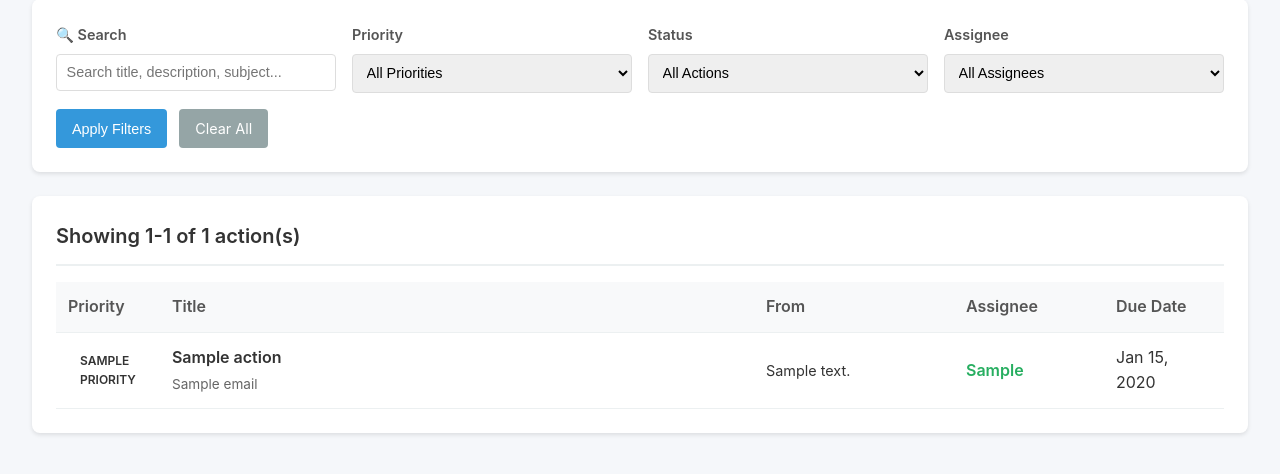
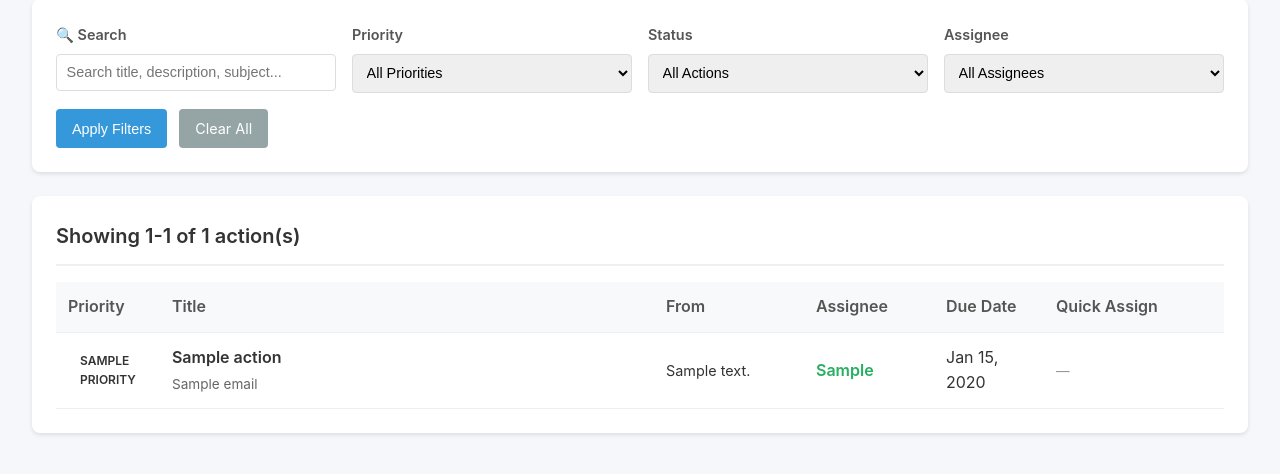
Before and after one commit to blake-perkins/INtelliBOX, a FastAPI app: template src/emailtools/web/templates/actions.html in a window 1280 px wide. Shown: the part 201-675 px from the top of the page. Run offline with FastAPI, Linux system fonts and the light colour scheme; the template is opened without the code that fills it: most values are stand-ins (such as "Sample title", 1, 10 or a date in 2020).

Commit message:
Add quick-assign functionality to actions list
- Add 'Quick Assign' column to actions table
- Inline assign form for unassigned actions
- Click-to-assign without navigating to detail page
- Stop propagation on assign column to prevent row click

Co-Authored-By: Claude Sonnet 4.5 <noreply@anthropic.com>

```diff
--- a/src/emailtools/web/templates/actions.html
+++ b/src/emailtools/web/templates/actions.html
@@ -120,25 +120,25 @@
     <table>
         <thead>
             <tr>
-                <th style="width: 100px;">Priority</th>
+                <th style="width: 90px;">Priority</th>
                 <th>Title</th>
-                <th style="width: 200px;">From</th>
-                <th style="width: 150px;">Assignee</th>
-                <th style="width: 120px;">Due Date</th>
+                <th style="width: 150px;">From</th>
+                <th style="width: 130px;">Assignee</th>
+                <th style="width: 110px;">Due Date</th>
+                <th style="width: 180px;">Quick Assign</th>
             </tr>
         </thead>
         <tbody>
             {% for action in actions %}
             {% set is_overdue = action.due_date and action.due_date < current_time %}
             {% set assignment = action.assignments[0] if action.assignments else None %}
-            <tr style="cursor: pointer; {% if is_overdue and (not assignment or assignment.status != 'completed') %}background-color: #fff5f5;{% endif %}"
-                onclick="window.location='/actions/{{ action.id }}'">
-                <td>
+            <tr style="{% if is_overdue and (not assignment or assignment.status != 'completed') %}background-color: #fff5f5;{% endif %}">
+                <td style="cursor: pointer;" onclick="window.location='/actions/{{ action.id }}'">
                     <span class="badge badge-{{ action.priority }}">
                         {{ action.priority }}
                     </span>
                 </td>
-                <td>
+                <td style="cursor: pointer;" onclick="window.location='/actions/{{ action.id }}'">
                     <div style="font-weight: 600; margin-bottom: 0.25rem;">
                         {{ action.title[:80] }}{% if action.title|length > 80 %}...{% endif %}
                     </div>
@@ -146,17 +146,17 @@
                         {{ action.email.subject[:60] }}{% if action.email.subject|length > 60 %}...{% endif %}
                     </div>
                 </td>
-                <td style="font-size: 0.9rem;">
+                <td style="font-size: 0.9rem; cursor: pointer;" onclick="window.location='/actions/{{ action.id }}'">
                     {{ action.email.from_address.split('@')[0] if '@' in action.email.from_address else action.email.from_address }}
                 </td>
-                <td>
+                <td style="cursor: pointer;" onclick="window.location='/actions/{{ action.id }}'">
                     {% if assignment %}
                         <span style="color: #27ae60; font-weight: 600;">{{ assignment.assigned_to }}</span>
                     {% else %}
                         <span style="color: #f39c12; font-weight: 600;">Unassigned</span>
                     {% endif %}
                 </td>
-                <td>
+                <td style="cursor: pointer;" onclick="window.location='/actions/{{ action.id }}'">
                     {% if action.due_date %}
                         <span style="{% if is_overdue and (not assignment or assignment.status != 'completed') %}color: #e74c3c; font-weight: 600;{% endif %}">
                             {{ action.due_date.strftime('%b %d, %Y') }}
@@ -164,6 +164,23 @@
                         </span>
                     {% else %}
                         <span style="color: #999;">No date</span>
+                    {% endif %}
+                </td>
+                <td onclick="event.stopPropagation();">
+                    {% if not assignment %}
+                    <form method="POST" action="/actions/{{ action.id }}/assign" style="display: flex; gap: 0.25rem;">
+                        <input type="text"
+                               name="assigned_to"
+                               placeholder="Name..."
+                               list="assignees"
+                               style="flex: 1; padding: 0.4rem; border: 1px solid #ddd; border-radius: 4px; font-size: 0.85rem;"
+                               required>
+                        <button type="submit" class="btn btn-primary" style="padding: 0.4rem 0.75rem; font-size: 0.85rem; white-space: nowrap;">
+                            Assign
+                        </button>
+                    </form>
+                    {% else %}
+                        <span style="color: #999; font-size: 0.85rem;">—</span>
                     {% endif %}
                 </td>
             </tr>
```
